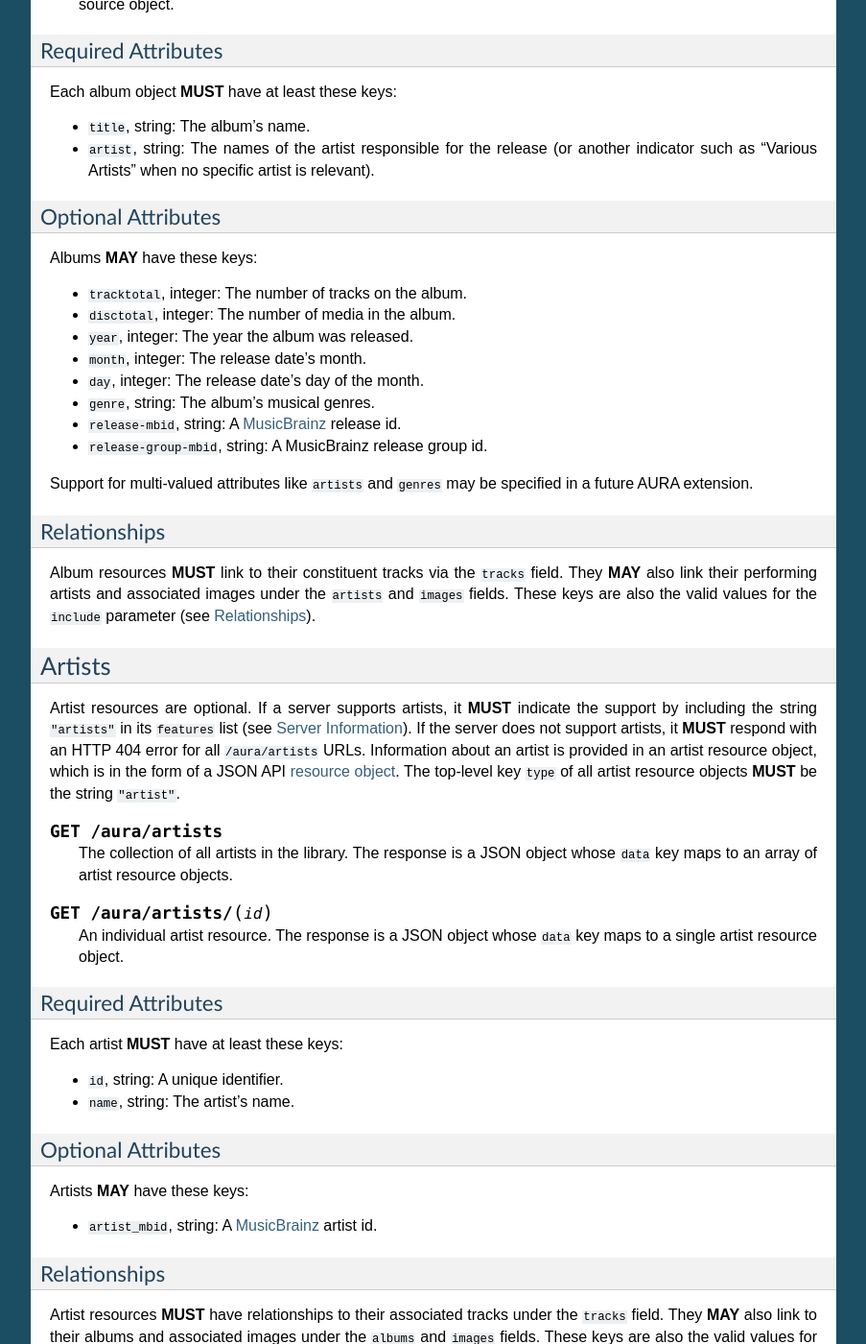
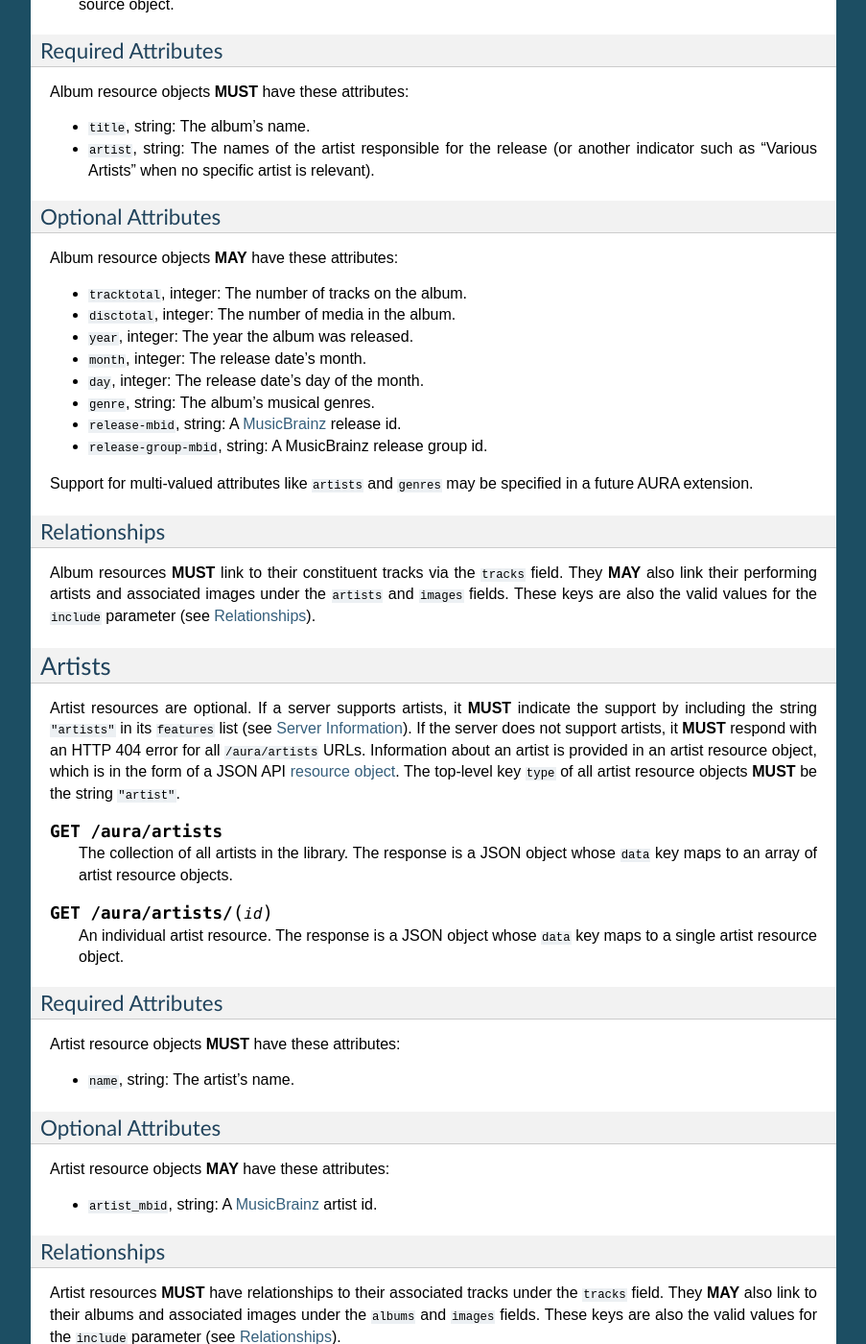
Before and after one commit to beetbox/aura, a Sphinx documentation site: the page built from docs/api.rst, in a window 1280 px wide and 1400 px high, scrolled down 6369 px. Shown: the whole window at 96% size, without its empty margins (198-1101 px from the left). Built offline with Sphinx 7.4.7, drawn with Linux system fonts in a browser that asks for light colours; some of the changed text lies outside the part shown.

Commit message:
Made wording of attribute requirements consistent
And removed the 'id' attribute from artists, as that should be a top-level key.

```diff
--- a/docs/api.rst
+++ b/docs/api.rst
@@ -365,7 +365,7 @@ track resource objects **MUST** be the string ``"track"``.
 Required Attributes
 '''''''''''''''''''
 
-Track resources **MUST** have these attributes:
+Track resource objects **MUST** have these attributes:
 
 * ``title``, string: The song's name.
 * ``artist``, string: The recording artist.
@@ -373,7 +373,7 @@ Track resources **MUST** have these attributes:
 Optional Attributes
 '''''''''''''''''''
 
-Tracks **MAY** have these attributes:
+Tracks resource objects **MAY** have these attributes:
 
 * ``album``, string: The name of the release the track appears on.
 * ``track``, integer: The index of the track on its album.
@@ -445,7 +445,7 @@ album resource objects **MUST** be the string ``"album"``.
 Required Attributes
 '''''''''''''''''''
 
-Each album object **MUST** have at least these keys:
+Album resource objects **MUST** have these attributes:
 
 * ``title``, string: The album's name.
 * ``artist``, string: The names of the artist responsible for the
@@ -455,7 +455,7 @@ Each album object **MUST** have at least these keys:
 Optional Attributes
 '''''''''''''''''''
 
-Albums **MAY** have these keys:
+Album resource objects **MAY** have these attributes:
 
 * ``tracktotal``, integer: The number of tracks on the album.
 * ``disctotal``, integer: The number of media in the album.
@@ -505,15 +505,14 @@ all artist resource objects **MUST** be the string ``"artist"``.
 Required Attributes
 '''''''''''''''''''
 
-Each artist **MUST** have at least these keys:
+Artist resource objects **MUST** have these attributes:
 
-* ``id``, string: A unique identifier.
 * ``name``, string: The artist's name.
 
 Optional Attributes
 '''''''''''''''''''
 
-Artists **MAY** have these keys:
+Artist resource objects **MAY** have these attributes:
 
 * ``artist_mbid``, string: A `MusicBrainz`_ artist id.
 
```
